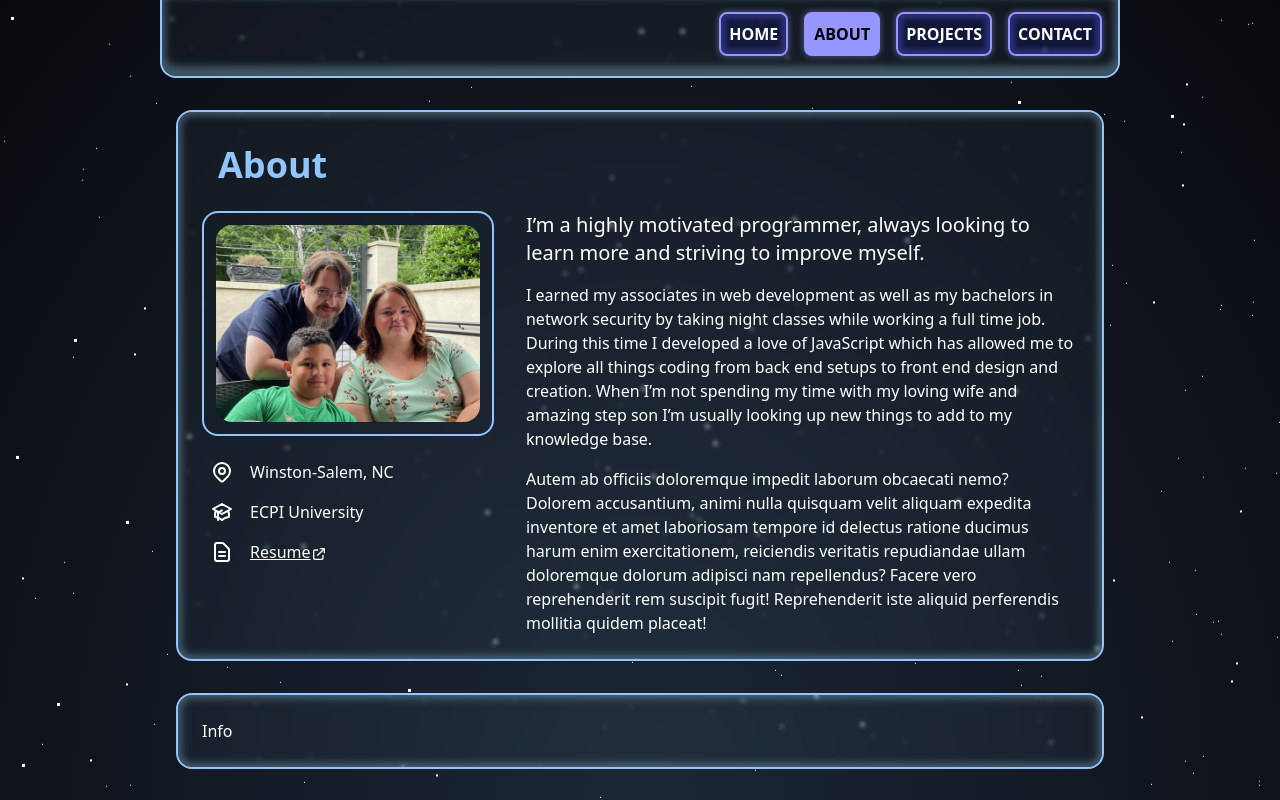
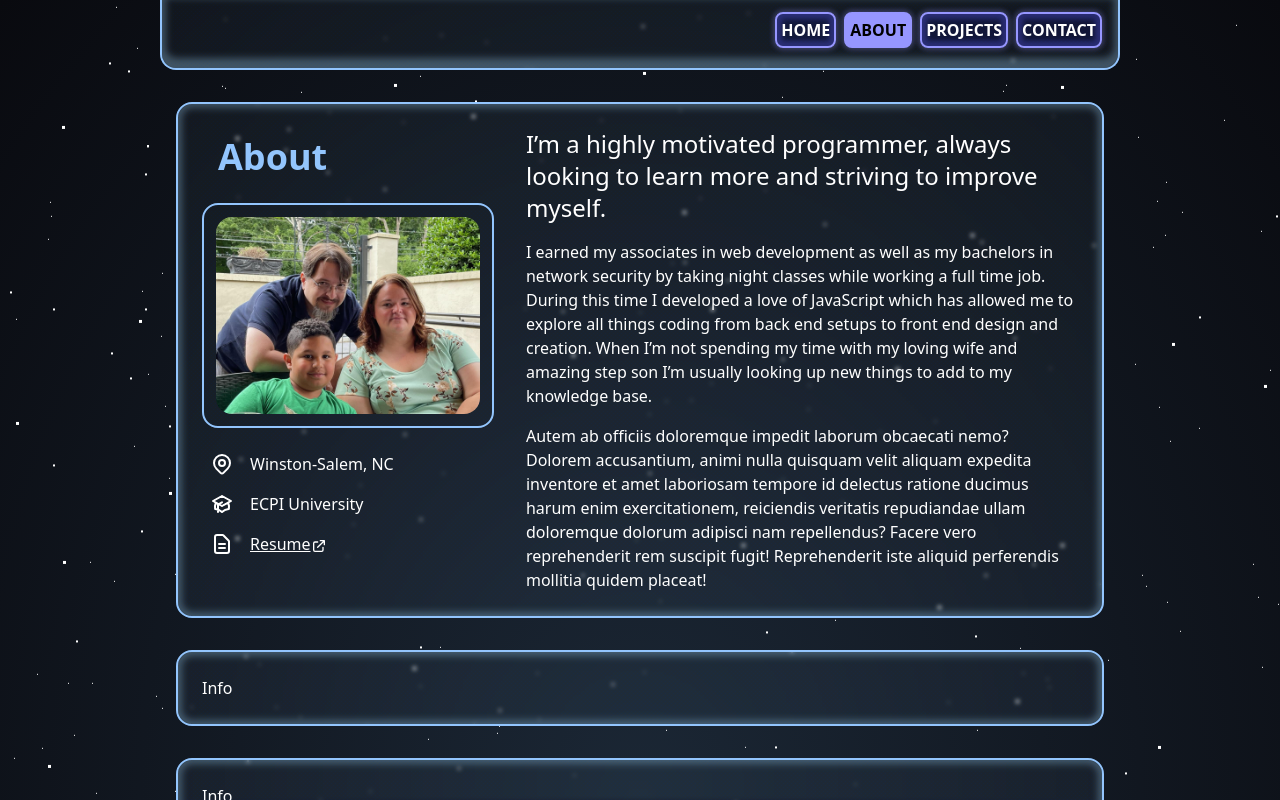
Before and after one commit to Vossryn/portfolio, a Next.js app: page /about in a window 1280 px wide. Shown: the top 800 px of the page. Built offline with nearby package versions, Linux system fonts and the light colour scheme.

Commit message:
Few more layout tweaks

```diff
--- a/src/components/Layout/Layout.module.scss
+++ b/src/components/Layout/Layout.module.scss
@@ -42,12 +42,12 @@
   text-decoration: none;
   text-transform: uppercase;
   font-weight: bold;
-  padding: 0.5em 0.5em;
+  padding: 0.25em 0.25em;
   background-color: rgba(0, 0, 255, 0.1);
   color: white;
   box-shadow: 0px 0px 5px 2px rgba(150, 150, 255, 0.3),
     inset 0px 0px 5px 5px rgba(100, 100, 255, 0.3);
-  transition: ease-in-out 0.2s;
+  transition: all ease-in-out 200ms;
 
   &:hover,
   &:focus {
@@ -62,11 +62,11 @@
   }
 
   &:not(:nth-of-type(1)) {
-    margin-left: 0.5em;
+    margin-left: 0.25em;
   }
 
   &:not(:nth-last-of-type(1)) {
-    margin-right: 0.5em;
+    margin-right: 0.25em;
   }
 
   &.active {
--- a/src/pages/about.tsx
+++ b/src/pages/about.tsx
@@ -12,15 +12,14 @@ import familyPhoto from "../../public/images/family-photo.jpg";
 
 export default function About() {
   return (
-    <div className="flex flex-col">
+    <div className="">
       <Container className="flex flex-col lg:flex-row flex-wrap">
-        <div
-          className={`${styles["clip-path-start"]} w-full leading-relaxed text-4xl font-bold text-blue-300 mb-4 relative ml-3 pl-1 before:bg-blue-300 before:absolute before:top-0 before:bottom-0 before:-left-3 before:w-4 before:rounded-l-sm`}
-        >
-          About
-        </div>
-
         <div className="flex flex-col w-full lg:w-1/3">
+          <div
+            className={`${styles["clip-path-start"]} leading-relaxed text-4xl font-bold text-blue-300 relative mb-4 ml-3 pl-1 before:bg-blue-300 before:absolute before:top-0 before:bottom-0 before:-left-3 before:w-4 before:rounded-l-sm`}
+          >
+            About
+          </div>
           <div className="rounded-2xl border-blue-300 border-2 p-3 flex">
             <Image
               src={familyPhoto}
@@ -52,7 +51,7 @@ export default function About() {
           </div>
         </div>
         <div className="lg:w-2/3 lg:pl-8">
-          <p className="text-xl pb-4">
+          <p className="text-2xl pb-4">
             I’m a highly motivated programmer, always looking to learn more and striving to improve
             myself.
           </p>
```
